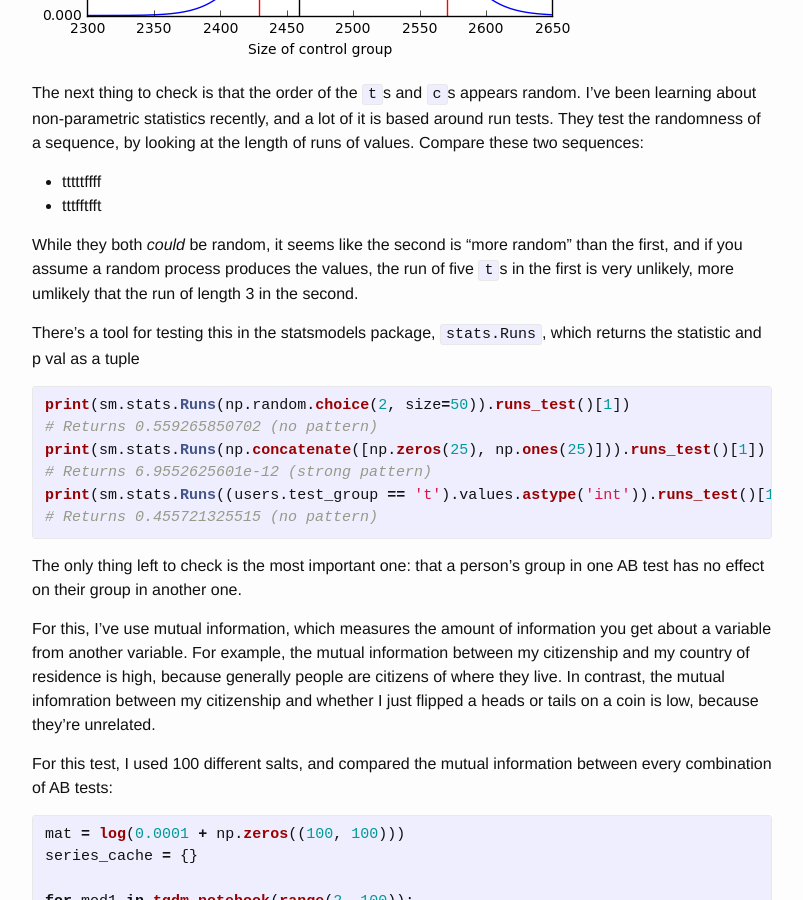
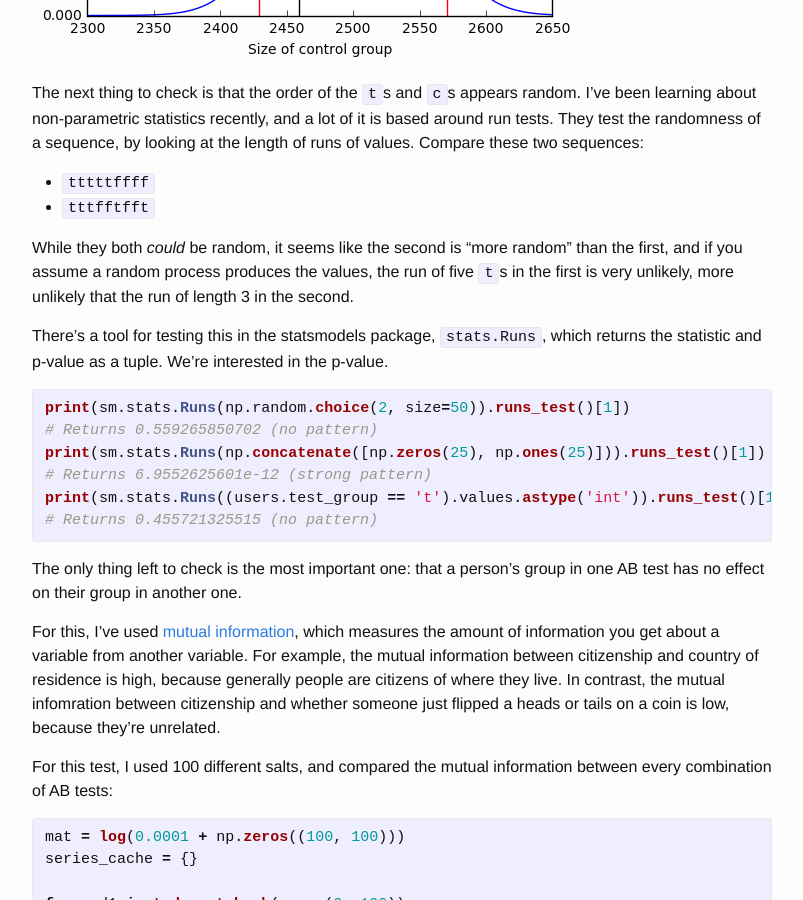
Before and after one commit to ririw/ririw.github.io, a Jekyll site: the page built from _posts/2016-12-26-hash-splits.markdown, in a window 1280 px wide and 900 px high, scrolled down 3128 px. Shown: the whole window, without its empty margins (238-1041 px from the left). Built offline with Jekyll 4.4.1, drawn with Linux system fonts in a browser that asks for light colours; some of the changed text lies outside the part shown.

Commit message:
fixed some typos

```diff
--- a/_posts/2016-12-26-hash-splits.markdown
+++ b/_posts/2016-12-26-hash-splits.markdown
@@ -113,12 +113,12 @@ I've been learning about non-parametric statistics recently, and a lot of it is
 They test the randomness of a sequence, by looking at the length of runs of values.
 Compare these two sequences:
 
-- tttttffff
-- tttfftfft
+- `tttttffff`
+- `tttfftfft`
 
-While they both _could_ be random, it seems like the second is "more random" than the first, and if you assume a random process produces the values, the run of five `t`s in the first is very unlikely, more umlikely that the run of length 3 in the second.
+While they both _could_ be random, it seems like the second is "more random" than the first, and if you assume a random process produces the values, the run of five `t`s in the first is very unlikely, more unlikely that the run of length 3 in the second.
 
-There's a tool for testing this in the statsmodels package, `stats.Runs`, which returns the statistic and p val as a tuple
+There's a tool for testing this in the statsmodels package, `stats.Runs`, which returns the statistic and p-value as a tuple. We're interested in the p-value.
 
 {% highlight python %}
 print(sm.stats.Runs(np.random.choice(2, size=50)).runs_test()[1])
@@ -131,7 +131,7 @@ print(sm.stats.Runs((users.test_group == 't').values.astype('int')).runs_test()[
 
 The only thing left to check is the most important one: that a person's group in one AB test has no effect on their group in another one.
 
-For this, I've use mutual information, which measures the amount of information you get about a variable from another variable. For example, the mutual information between my citizenship and my country of residence is high, because generally people are citizens of where they live. In contrast, the mutual infomration between my citizenship and whether I just flipped a heads or tails on a coin is low, because they're unrelated.
+For this, I've used [mutual information](https://en.wikipedia.org/wiki/Mutual_information), which measures the amount of information you get about a variable from another variable. For example, the mutual information between citizenship and country of residence is high, because generally people are citizens of where they live. In contrast, the mutual infomration between citizenship and whether someone just flipped a heads or tails on a coin is low, because they're unrelated.
 
 For this test, I used 100 different salts, and compared the mutual information between every combination of AB tests:
 
@@ -178,8 +178,8 @@ As you can see, there are heavy biases in it.
 # Things to look out for
 When you implement this scheme, here are a few tips:
 
-1. Watch out for numeric overflow. If you're on a 32 bit system, and you used the first 8 digits of the MD5 sum, you may overflow into negative numbers.
- - Be especially careful when you have _multiple_ systems. The worst thing that can happen is that one system splits one way, and another splits in a different way.
+1. Watch out for numeric overflow. If you're on a 32 bit system, and you use the first 8 digits of the MD5 sum, you may overflow into negative numbers, and throw everything off.
+ - Be especially careful when you have _multiple_ systems. The worst thing that can happen is that one system splits one way, and another splits in a different way, because of differences in the conversions on different platforms.
 2. Even the smallest difference in the salts can totally ruin results. I suggest saving the first 10 or 20 IDs in the split (ie, run numbers 1 through 20 through the AB test function and save the results). This will be invaluable in working out which salt is correct if for some reason there is a proble.
 3. Test for aggreement in libraries. Put 1 through 1000 through the AB test splitter, on every platform it is used on, and make sure they all agree. Use different salts as well.
 
```
Also changed, not shown: other parts of _posts/2016-12-26-hash-splits.markdown (+3 -3 lines).
